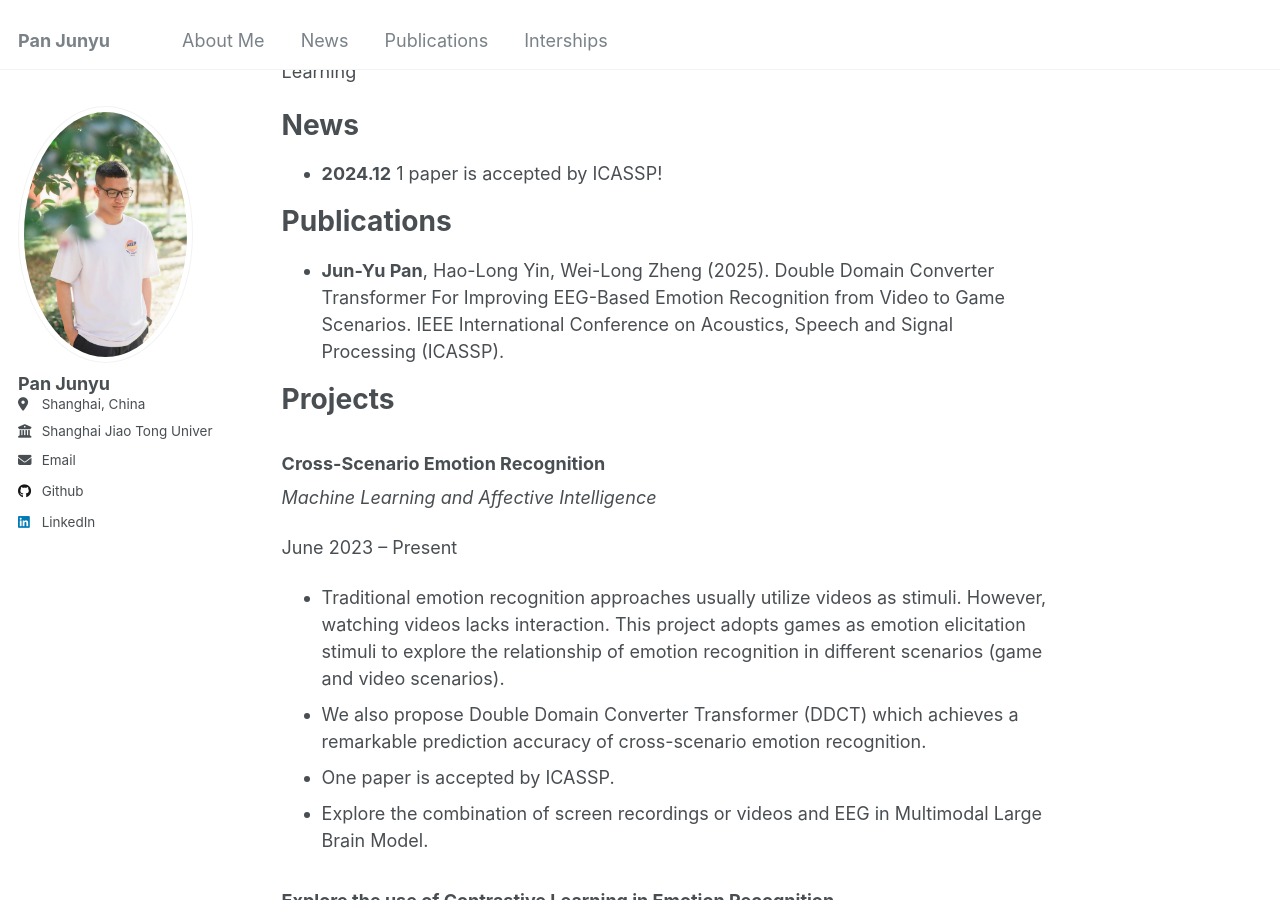
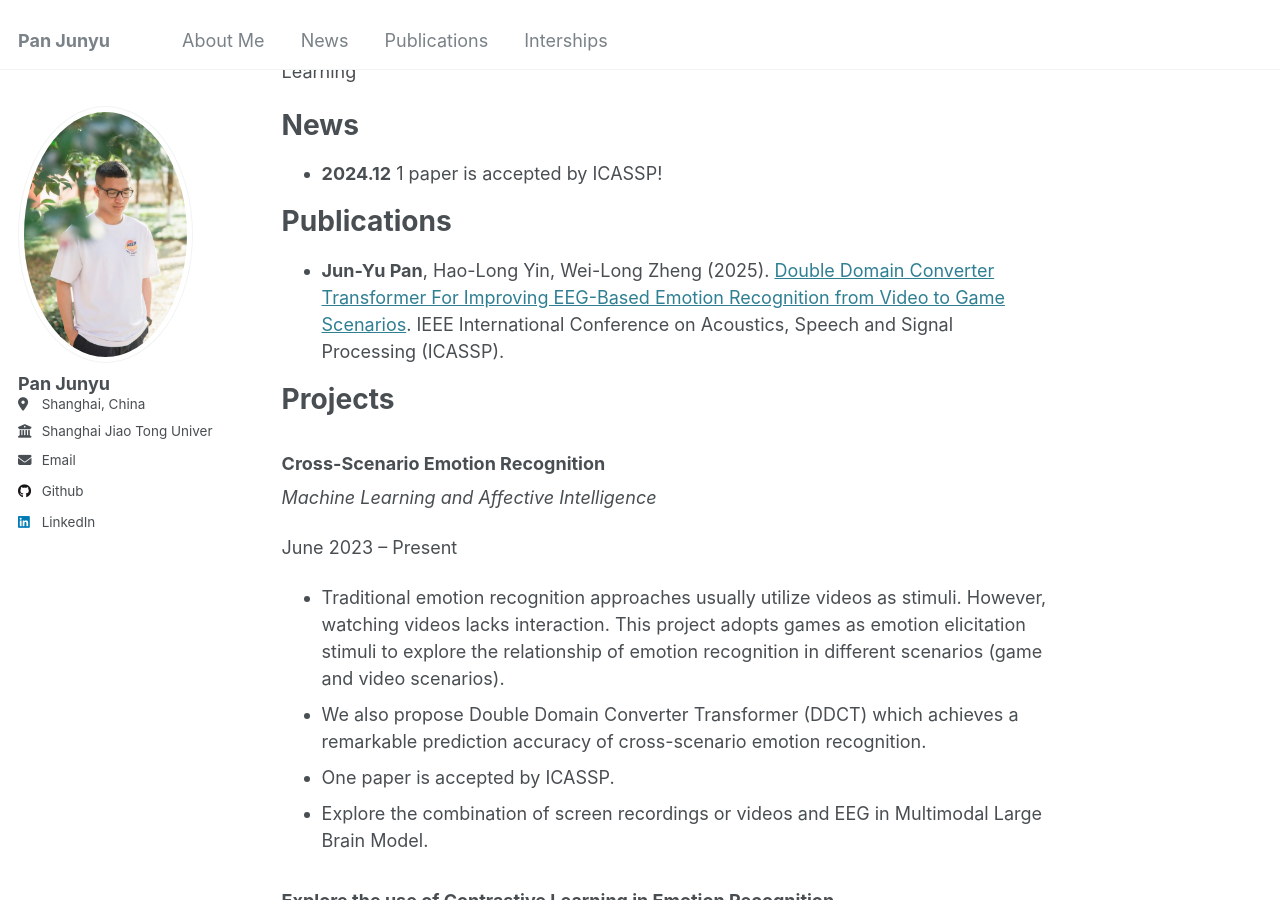
Before and after one commit to AlbertMentat/AlbertMentat.github.io, a Jekyll site: the page built from _pages/about.md, in a window 1280 px wide and 900 px high, scrolled down 322 px. Built offline with Jekyll 4.4.1, drawn with Linux system fonts in a browser that asks for light colours; part of the change alters nothing that is shown.

```diff
--- a/_pages/about.md
+++ b/_pages/about.md
@@ -19,7 +19,7 @@ News
 
 Publications
 ======
-- **Jun-Yu Pan**, Hao-Long Yin, Wei-Long Zheng (2025). Double Domain Converter Transformer For Improving EEG-Based Emotion Recognition from Video to Game Scenarios. IEEE International Conference on Acoustics, Speech and Signal Processing (ICASSP).
+- **Jun-Yu Pan**, Hao-Long Yin, Wei-Long Zheng (2025). [Double Domain Converter Transformer For Improving EEG-Based Emotion Recognition from Video to Game Scenarios](https://ieeexplore.ieee.org/document/10889052). IEEE International Conference on Acoustics, Speech and Signal Processing (ICASSP).
 
 Projects
 ======
```
